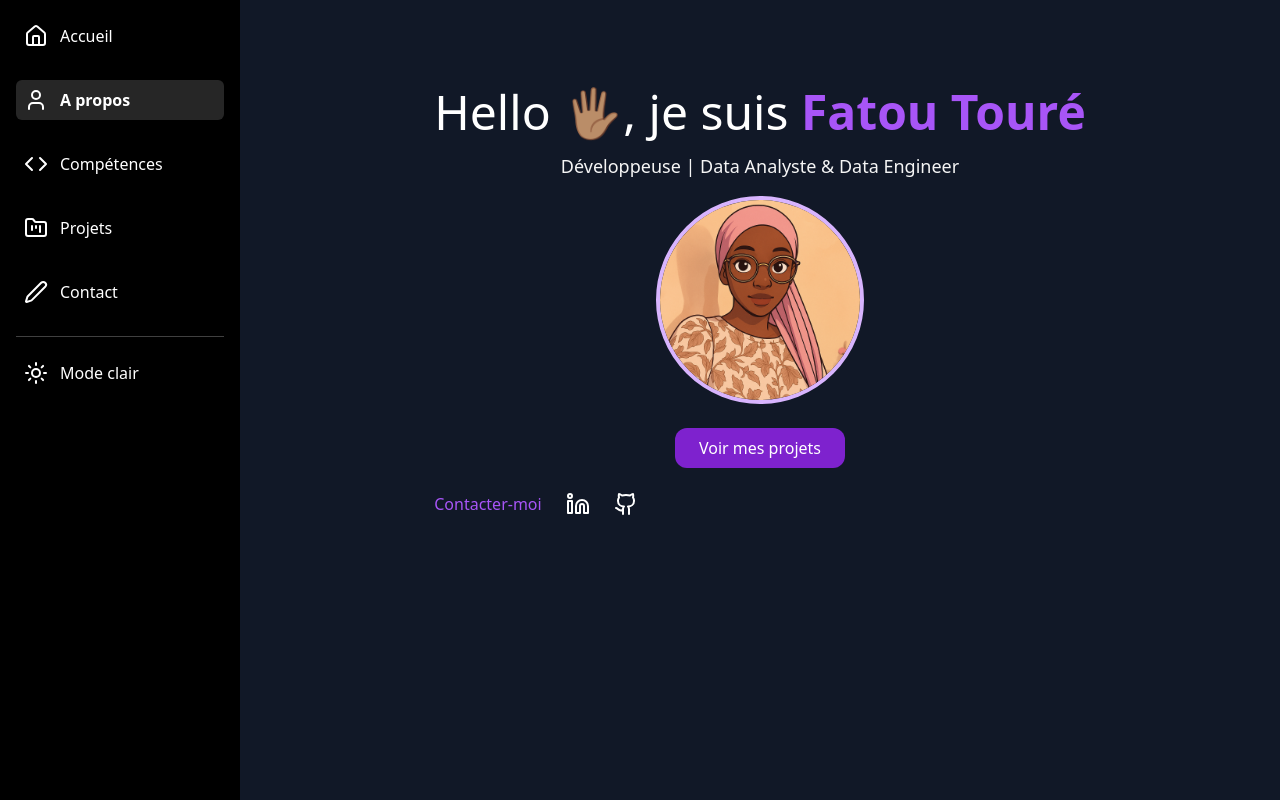
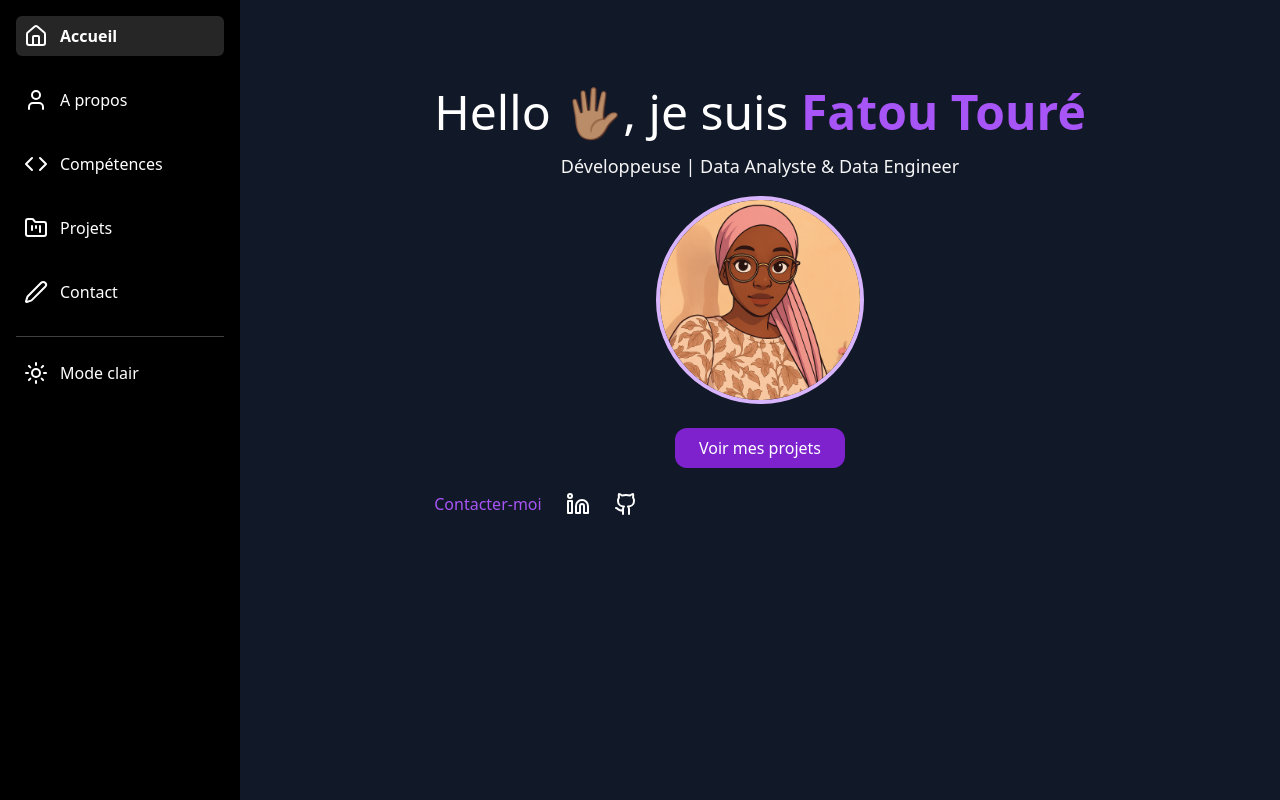
Before and after one commit to phatwo/fatouPortfolio, a React (Vite) app: page / in a window 1280 px wide. Built offline with nearby package versions, Linux system fonts and the light colour scheme.

Commit message:
mettre plus haut page aboutme

```diff
--- a/src/components/AboutMe.jsx
+++ b/src/components/AboutMe.jsx
@@ -2,7 +2,7 @@ import { Mail, Linkedin, Github } from "lucide-react";
 
 export default function AboutMe() {
   return (
-    <section className="flex flex-col md:flex-row items-center justify-center min-h-screen max-w-6xl mx-auto px-6 py-12 gap-8">
+    <section className="flex flex-col md:flex-row justify-center py-16 px-16 min-h-screen max-w-6xl mx-auto gap-8">
       {/* Texte à gauche */}
       <div className="md:w-1/2">
         <h2 className="text-3xl font-bold mb-4">À propos de moi 👩🏽‍💻</h2>
--- a/src/components/Sidebar.jsx
+++ b/src/components/Sidebar.jsx
@@ -11,7 +11,7 @@ import { useState, useEffect } from "react";
 
 export default function Sidebar({ onSelect }) {
   const [isDark, setIsDark] = useState(true); // sombre par défaut
-  const [activeKey, setActiveKey] = useState("aboutme");
+  const [activeKey, setActiveKey] = useState("home");
 
   useEffect(() => {
     // Forcer le mode sombre à chaque lancement
```
